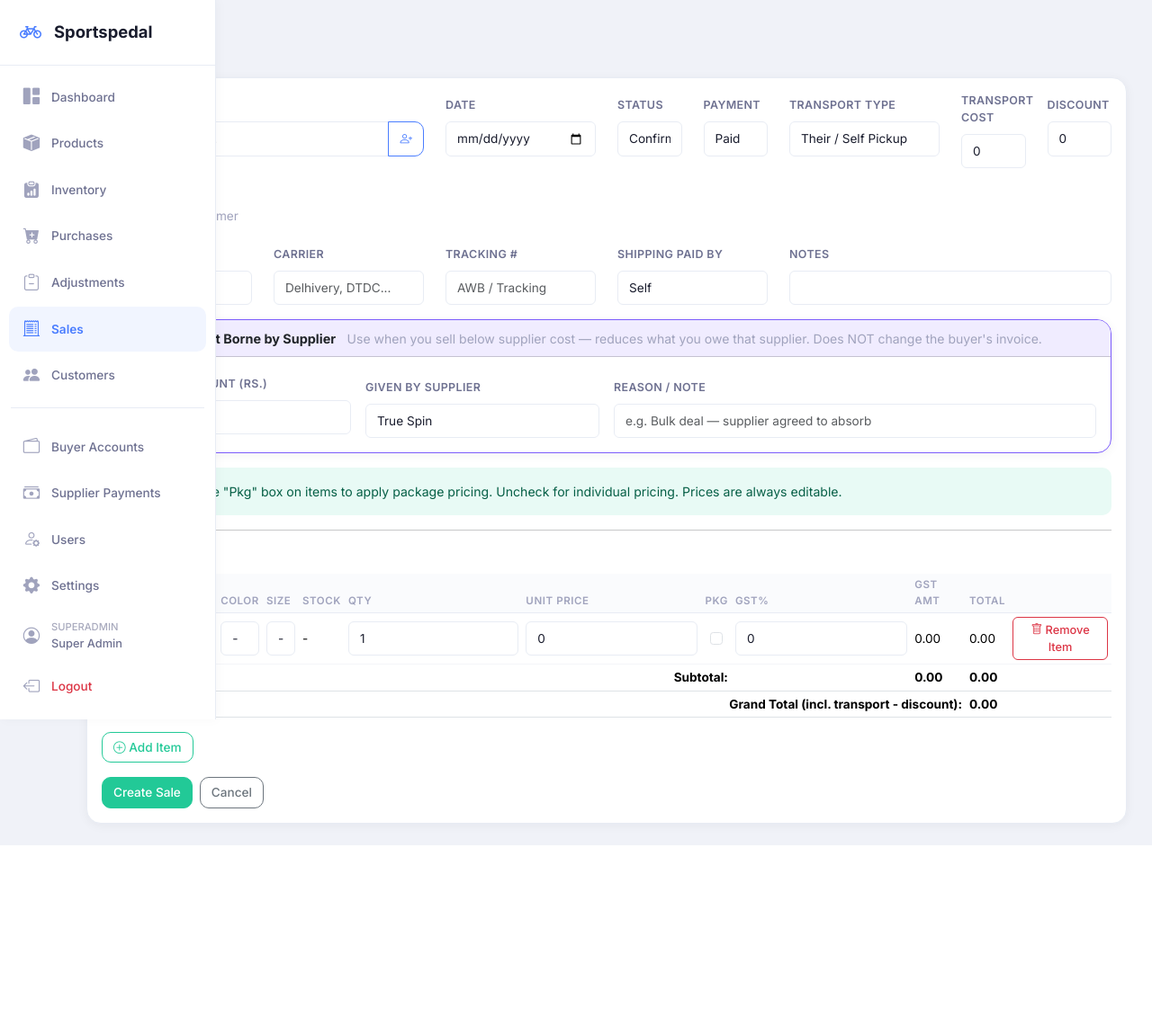
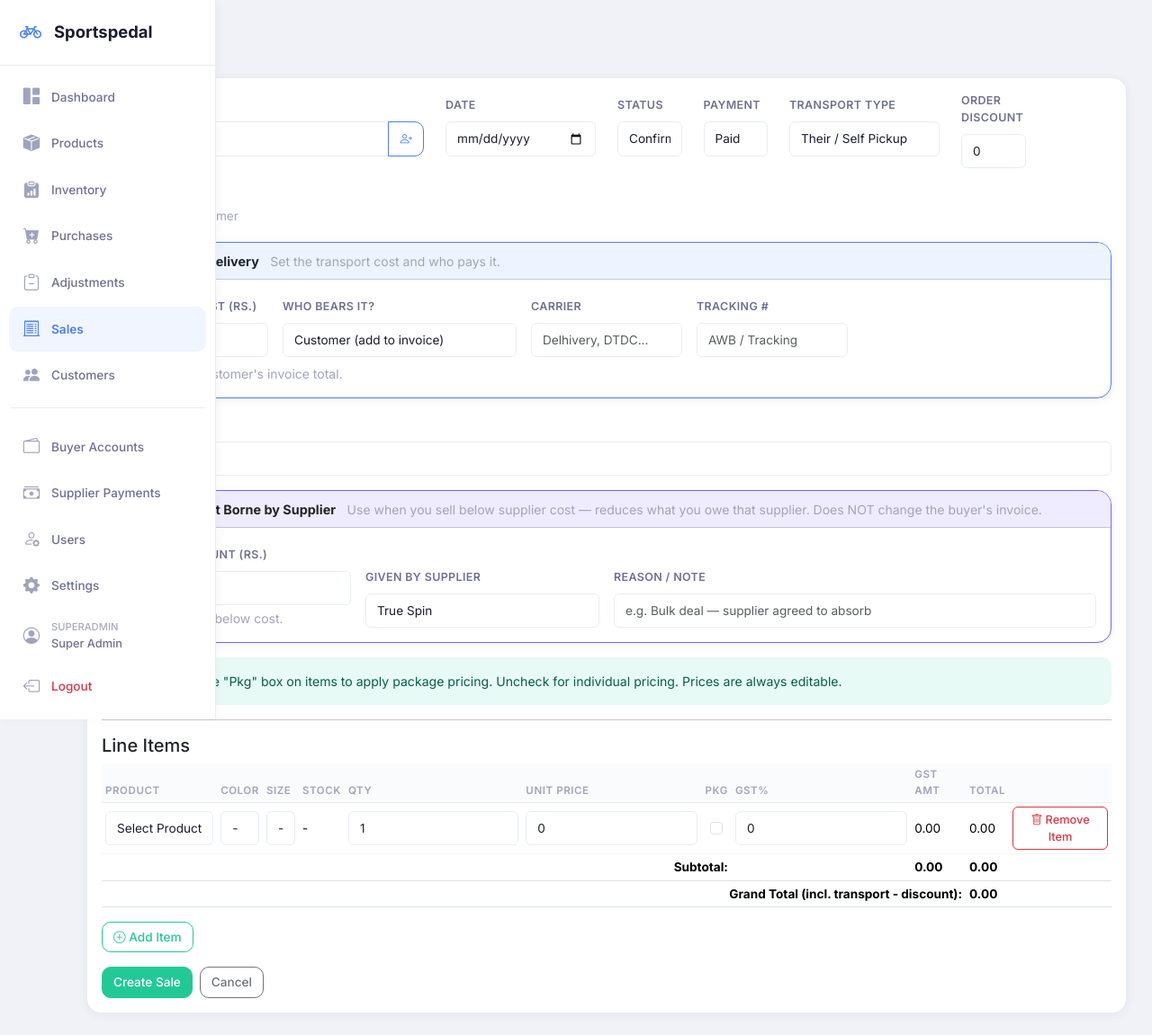
Before and after one commit to Laaxxmm/sportspedal, a Flask app: page /sales/new in a window 1280 px wide. Shown: the whole page at 90% size. Before the commit the page ends 940 px from the top, so only its background shows below. Run offline with Flask 3, Linux system fonts and the light colour scheme; a user stored in the database is signed in; data comes from the database, SQL or seed files in the repository; data that the repository does not hold is empty; some libraries are stand-ins or nearby versions.

Commit message:
Unify transport cost with clear 'who bears it' selector
- One Transport/Delivery card on sale form: Transport Cost + Who bears it
  (Customer / We pay / Supplier) + supplier picker + carrier/tracking
- Customer-borne -> adds to invoice (transport_charge)
  Self-borne   -> our cost, off invoice, no supplier effect
  Supplier-borne -> reduces that supplier's Net Due, off invoice
- New SaleOrder.transport_borne_by + transport_supplier_id; legacy
  shipping fields reused under the hood, backfilled on migrate
- Supplier balance attributes transport credit per supplier
- Dashboard/payments label clarified to 'Transport (Supplier-borne)'
- Sale detail shows who bears transport

Migrations + idempotent backfill in run.py (data preserved).

Co-Authored-By: Claude Opus 4.8 <noreply@anthropic.com>

```diff
--- a/app/routes/sales.py
+++ b/app/routes/sales.py
@@ -12,6 +12,32 @@ def scope_sale(sale):
     if not current_user.is_superadmin and current_user.location_id:
         if sale.location_id != current_user.location_id:
             abort(403)
+
+
+def parse_transport(form):
+    """Map the unified Transport Cost + 'who bears it' inputs to the stored columns.
+
+    customer -> amount goes on the invoice (transport_charge)
+    self     -> we pay it (shipping_cost, paid_by self) - off invoice, no supplier credit
+    supplier -> reduces that supplier's dues (shipping_cost, paid_by supplier)
+    """
+    borne = form.get('transport_borne_by', 'customer')
+    amount = float(form.get('transport_cost', 0) or 0)
+    transport_charge = amount if borne == 'customer' else 0
+    shipping_cost = amount if borne in ('self', 'supplier') else 0
+    shipping_paid_by = 'supplier' if borne == 'supplier' else 'self'
+    transport_supplier_id = None
+    if borne == 'supplier' and form.get('transport_supplier_id'):
+        transport_supplier_id = int(form['transport_supplier_id'])
+    return {
+        'transport_borne_by': borne,
+        'transport_charge': transport_charge,
+        'shipping_cost': shipping_cost,
+        'shipping_paid_by': shipping_paid_by,
+        'transport_supplier_id': transport_supplier_id,
+        'shipping_carrier': form.get('shipping_carrier', ''),
+        'shipping_tracking': form.get('shipping_tracking', ''),
+    }
 
 bp = Blueprint('sales', __name__)
 
@@ -99,6 +125,7 @@ def new_sale():
         from app.models import Location
         loc_id = current_user.location_id or Location.query.first().id if Location.query.first() else None
 
+        t = parse_transport(request.form)
         sale = SaleOrder(
             invoice_number=generate_invoice_number(),
             challan_number=generate_challan_number(),
@@ -109,16 +136,18 @@ def new_sale():
             payment_status=request.form.get('payment_status', 'paid'),
             transport_mode=request.form.get('transport_mode', ''),
             transport_type=request.form.get('transport_type', 'self'),
-            transport_charge=float(request.form.get('transport_charge', 0)),
+            transport_charge=t['transport_charge'],
+            transport_borne_by=t['transport_borne_by'],
+            transport_supplier_id=t['transport_supplier_id'],
             discount_amount=float(request.form.get('discount_amount', 0)),
             supplier_discount=float(request.form.get('supplier_discount', 0) or 0),
             discount_supplier_id=(int(request.form['discount_supplier_id'])
                                   if request.form.get('discount_supplier_id') else None),
             discount_reason=request.form.get('discount_reason', ''),
-            shipping_cost=float(request.form.get('shipping_cost', 0)),
-            shipping_carrier=request.form.get('shipping_carrier', ''),
-            shipping_tracking=request.form.get('shipping_tracking', ''),
-            shipping_paid_by=request.form.get('shipping_paid_by', 'self'),
+            shipping_cost=t['shipping_cost'],
+            shipping_carrier=t['shipping_carrier'],
+            shipping_tracking=t['shipping_tracking'],
+            shipping_paid_by=t['shipping_paid_by'],
             is_bulk=(customer.customer_type == 'bulk' or request.form.get('is_bulk_override') == '1'),
             notes=request.form.get('notes', ''),
         )
@@ -237,16 +266,20 @@ def edit_sale(id):
         sale.status = request.form.get('status', sale.status)
         sale.payment_status = request.form.get('payment_status', sale.payment_status)
         sale.transport_mode = request.form.get('transport_mode', '')
-        sale.transport_charge = float(request.form.get('transport_charge', 0))
+        sale.transport_type = request.form.get('transport_type', sale.transport_type)
+        t = parse_transport(request.form)
+        sale.transport_charge = t['transport_charge']
+        sale.transport_borne_by = t['transport_borne_by']
+        sale.transport_supplier_id = t['transport_supplier_id']
+        sale.shipping_cost = t['shipping_cost']
+        sale.shipping_carrier = t['shipping_carrier']
+        sale.shipping_tracking = t['shipping_tracking']
+        sale.shipping_paid_by = t['shipping_paid_by']
         sale.discount_amount = float(request.form.get('discount_amount', 0))
         sale.supplier_discount = float(request.form.get('supplier_discount', 0) or 0)
         sale.discount_supplier_id = (int(request.form['discount_supplier_id'])
                                      if request.form.get('discount_supplier_id') else None)
         sale.discount_reason = request.form.get('discount_reason', '')
-        sale.shipping_cost = float(request.form.get('shipping_cost', 0))
-        sale.shipping_carrier = request.form.get('shipping_carrier', '')
-        sale.shipping_tracking = request.form.get('shipping_tracking', '')
-        sale.shipping_paid_by = request.form.get('shipping_paid_by', 'self')
         sale.notes = request.form.get('notes', '')
 
         # Delete old items and recreate
--- a/app/templates/dashboard.html
+++ b/app/templates/dashboard.html
@@ -74,7 +74,7 @@
                 {% endif %}
                 <div class="fin-row"><span class="fin-label">Paid So Far</span><span class="fin-value" style="color:var(--accent-green)">Rs.{{ "{:,.0f}".format(supplier_balance.paid) }}</span></div>
                 {% if supplier_balance.shipping_pending and supplier_balance.shipping_pending > 0 %}
-                <div class="fin-row"><span class="fin-label"><i class="bi bi-truck"></i> Shipping Credit</span><span class="fin-value" style="color:var(--accent-blue)">Rs.{{ "{:,.0f}".format(supplier_balance.shipping_pending) }}</span></div>
+                <div class="fin-row"><span class="fin-label"><i class="bi bi-truck"></i> Transport (Supplier-borne)</span><span class="fin-value" style="color:var(--accent-blue)">−Rs.{{ "{:,.0f}".format(supplier_balance.shipping_pending) }}</span></div>
                 {% endif %}
                 {% if supplier_balance.adjustment_credit and supplier_balance.adjustment_credit > 0 %}
                 <div class="fin-row"><span class="fin-label"><i class="bi bi-clipboard-minus"></i> Adjustment Credit</span><span class="fin-value" style="color:var(--accent-blue)">Rs.{{ "{:,.0f}".format(supplier_balance.adjustment_credit) }}</span></div>
--- a/app/templates/payments/list.html
+++ b/app/templates/payments/list.html
@@ -28,7 +28,7 @@
     <div class="col-md-3">
         <div class="kpi-card kpi-blue">
             <div class="kpi-icon"><i class="bi bi-truck"></i></div>
-            <div class="kpi-label">Shipping Credit</div>
+            <div class="kpi-label">Transport (Supplier)</div>
             <div class="kpi-value">Rs.{{ "{:,.0f}".format(overall.shipping_credit) }}</div>
             <div class="kpi-sub">Pending: Rs.{{ "{:,.0f}".format(overall.shipping_pending) }}</div>
         </div>
@@ -56,7 +56,7 @@
         {% endif %}
         <div class="fin-row"><span class="fin-label">Paid So Far</span><span class="fin-value" style="color:var(--accent-green)">Rs.{{ "{:,.0f}".format(overall.paid) }}</span></div>
         {% if overall.shipping_pending and overall.shipping_pending > 0 %}
-        <div class="fin-row"><span class="fin-label"><i class="bi bi-truck"></i> Shipping Credit</span><span class="fin-value" style="color:var(--accent-blue)">−Rs.{{ "{:,.0f}".format(overall.shipping_pending) }}</span></div>
+        <div class="fin-row"><span class="fin-label"><i class="bi bi-truck"></i> Transport (Supplier-borne)</span><span class="fin-value" style="color:var(--accent-blue)">−Rs.{{ "{:,.0f}".format(overall.shipping_pending) }}</span></div>
         {% endif %}
         {% if overall.adjustment_credit and overall.adjustment_credit > 0 %}
         <div class="fin-row"><span class="fin-label"><i class="bi bi-clipboard-minus"></i> Adjustment Credit</span><span class="fin-value" style="color:var(--accent-blue)">−Rs.{{ "{:,.0f}".format(overall.adjustment_credit) }}</span></div>
--- a/app/templates/sales/form.html
+++ b/app/templates/sales/form.html
@@ -55,14 +55,10 @@
                     </select>
                 </div>
                 <div class="col-md-1">
-                    <label class="form-label">Transport Cost</label>
-                    <input type="number" name="transport_charge" class="form-control" step="0.01" value="0" id="transport-charge">
-                </div>
-                <div class="col-md-1">
-                    <label class="form-label">Discount</label>
+                    <label class="form-label">Order Discount</label>
                     <input type="number" name="discount_amount" class="form-control" step="0.01" value="0" id="discount-amt">
                 </div>
-                <div class="col-md-2">
+                <div class="col-md-3">
                     <label class="form-label">Mark as Bulk?</label>
                     <div class="form-check mt-2">
                         <input class="form-check-input" type="checkbox" name="is_bulk_override" value="1" id="bulk-override">
@@ -73,10 +69,34 @@
                 </div>
             </div>
 
-            <div class="row mb-3">
+            <!-- Transport / Delivery -->
+            <div class="card mb-3" style="border-color: var(--accent-blue) !important;">
+                <div class="card-header py-2" style="background:#eef4ff;">
+                    <strong style="font-size:0.9rem;"><i class="bi bi-truck"></i> Transport / Delivery</strong>
+                    <small class="text-muted ms-2">Set the transport cost and who pays it.</small>
+                </div>
+                <div class="card-body">
+                    <div class="row g-3 align-items-end">
                         <div class="col-md-2">
-                    <label class="form-label">Shipping Cost</label>
-                    <input type="number" name="shipping_cost" class="form-control" step="0.01" value="0" id="shipping-cost">
+                            <label class="form-label">Transport Cost (Rs.)</label>
+                            <input type="number" name="transport_cost" class="form-control" step="0.01" value="0" id="transport-cost">
+                        </div>
+                        <div class="col-md-3">
+                            <label class="form-label">Who bears it?</label>
+                            <select name="transport_borne_by" class="form-select" id="transport-borne-by">
+                                <option value="customer">Customer (add to invoice)</option>
+                                <option value="self">We pay it</option>
+                                <option value="supplier">Supplier (deduct from dues)</option>
+                            </select>
+                        </div>
+                        <div class="col-md-3" id="transport-supplier-wrap" style="display:none;">
+                            <label class="form-label">Supplier</label>
+                            <select name="transport_supplier_id" class="form-select" id="transport-supplier">
+                                <option value="">— Select —</option>
+                                {% for s in suppliers %}
+                                <option value="{{ s.id }}" {{ 'selected' if suppliers|length == 1 }}>{{ s.name }}</option>
+                                {% endfor %}
+                            </select>
                         </div>
                         <div class="col-md-2">
                             <label class="form-label">Carrier</label>
@@ -86,14 +106,13 @@
                             <label class="form-label">Tracking #</label>
                             <input type="text" name="shipping_tracking" class="form-control" placeholder="AWB / Tracking">
                         </div>
-                <div class="col-md-2">
-                    <label class="form-label">Shipping Paid By</label>
-                    <select name="shipping_paid_by" class="form-select">
-                        <option value="self">Self</option>
-                        <option value="supplier">Supplier (credit)</option>
-                    </select>
                     </div>
-                <div class="col-md-4">
+                    <small id="transport-hint" class="text-muted d-block mt-2"></small>
+                </div>
+            </div>
+
+            <div class="row mb-3">
+                <div class="col-md-12">
                     <label class="form-label">Notes</label>
                     <input type="text" name="notes" class="form-control" value="">
                 </div>
@@ -445,7 +464,9 @@ function recalc() {
     document.getElementById('total-gst').innerHTML = `<strong>${totalGst.toFixed(2)}</strong>`;
     document.getElementById('subtotal').innerHTML = `<strong>${subtotal.toFixed(2)}</strong>`;
 
-    const transport = parseFloat(document.getElementById('transport-charge').value || 0);
+    const borne = document.getElementById('transport-borne-by').value;
+    const transportCost = parseFloat(document.getElementById('transport-cost').value || 0);
+    const transport = (borne === 'customer') ? transportCost : 0;
     const discount = parseFloat(document.getElementById('discount-amt').value || 0);
     const grand = subtotal + transport - discount;
     document.getElementById('grand-total').innerHTML = `<strong>${grand.toFixed(2)}</strong>`;
@@ -627,8 +648,23 @@ document.getElementById('transport-type-select').addEventListener('change', func
         updateVariantSelection(row);
     });
 });
-document.getElementById('transport-charge').addEventListener('input', recalc);
+
+function updateTransportUI() {
+    const borne = document.getElementById('transport-borne-by').value;
+    const cost = parseFloat(document.getElementById('transport-cost').value || 0);
+    document.getElementById('transport-supplier-wrap').style.display = (borne === 'supplier') ? '' : 'none';
+    const hint = document.getElementById('transport-hint');
+    if (hint) {
+        if (borne === 'customer') hint.innerHTML = 'Added to the customer\'s invoice total.';
+        else if (borne === 'self') hint.innerHTML = 'You bear this cost — not on the invoice, not deducted from the supplier.';
+        else hint.innerHTML = `<span class="text-success"><i class="bi bi-arrow-down"></i> Rs.${cost.toFixed(2)} will be deducted from the selected supplier's dues. Not on the customer invoice.</span>`;
+    }
+    recalc();
+}
+document.getElementById('transport-borne-by').addEventListener('change', updateTransportUI);
+document.getElementById('transport-cost').addEventListener('input', updateTransportUI);
 document.getElementById('discount-amt').addEventListener('input', recalc);
+updateTransportUI();
 // Show package tip on first load
 document.getElementById('package-info').classList.remove('d-none');
 
```
Also changed, not shown: app/models.py (+6 -2 lines), app/routes/payments.py (+6 -3 lines), app/templates/sales/detail.html (+6 -2 lines), app/templates/sales/edit.html (+56 -19 lines), run.py (+22 -0 lines). Lines whose indentation alone changed are shown as unchanged.
